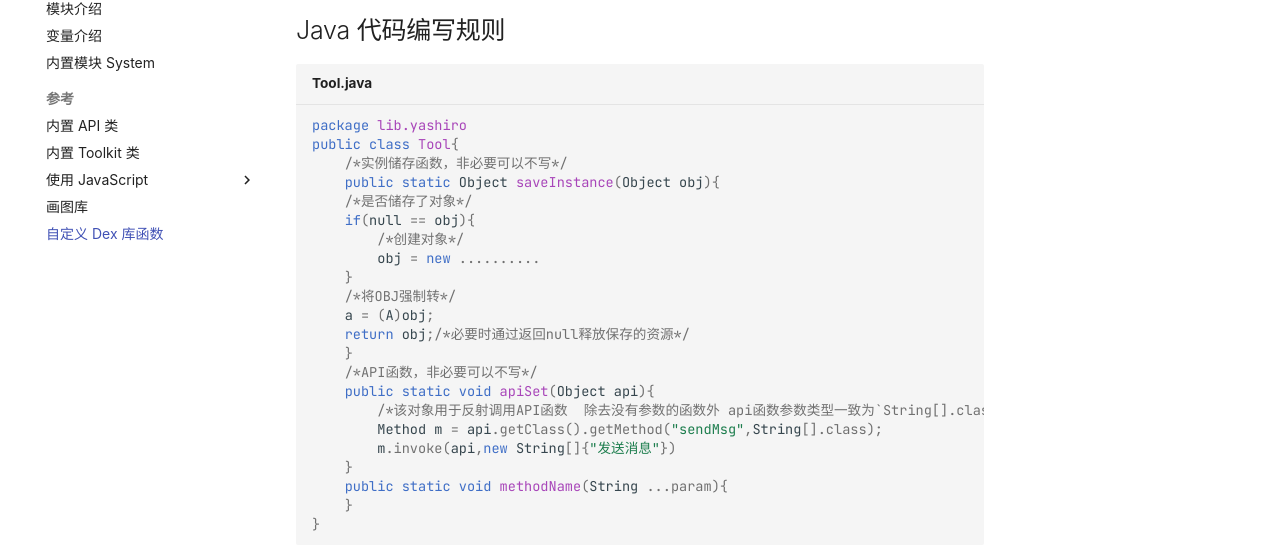
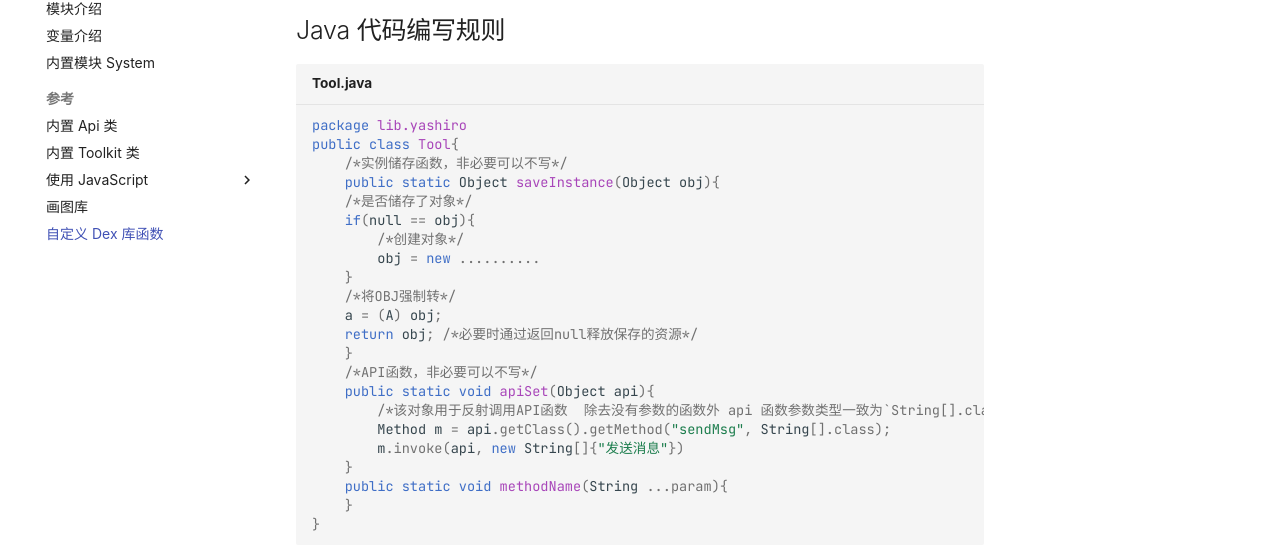
Before and after one commit to Miaow233/MEJS-Framework, an MkDocs documentation site: the page built from docs/Medic/reference/libs/java.md, in a window 1280 px wide and 1267 px high. Shown: the part 347-892 px from the top of the window. Built offline with MkDocs 1.6.1 and Material for MkDocs 9.7.7, drawn with Linux system fonts in a browser that asks for light colours; comment, search, counter and statistics services are not loaded.

Commit message:
Update docs

```diff
--- a/docs/Medic/reference/libs/java.md
+++ b/docs/Medic/reference/libs/java.md
@@ -17,14 +17,14 @@ public class Tool{
         obj = new ..........
     }
     /*将OBJ强制转*/
-    a = (A)obj;
-    return obj;/*必要时通过返回null释放保存的资源*/
+    a = (A) obj;
+    return obj; /*必要时通过返回null释放保存的资源*/
     }
     /*API函数，非必要可以不写*/
     public static void apiSet(Object api){
-        /*该对象用于反射调用API函数  除去没有参数的函数外 api函数参数类型一致为`String[].class`*/
-        Method m = api.getClass().getMethod("sendMsg",String[].class);
-        m.invoke(api,new String[]{"发送消息"})
+        /*该对象用于反射调用API函数  除去没有参数的函数外 api 函数参数类型一致为`String[].class`*/
+        Method m = api.getClass().getMethod("sendMsg", String[].class);
+        m.invoke(api, new String[]{"发送消息"})
     }
     public static void methodName(String ...param){
     }
--- a/mkdocs.yml
+++ b/mkdocs.yml
@@ -86,7 +86,7 @@ nav:
           - 变量介绍: Medic/basic/value.md
           - 内置模块 System: Medic/basic/system.md
       - 参考:
-          - 内置 API 类: Medic/reference/api.md
+          - 内置 Api 类: Medic/reference/api.md
           - 内置 Toolkit 类: Medic/reference/toolkit.md
           - 使用 JavaScript:
               - 内置 JavaScript 支持库: Medic/reference/libs/javascript.md
```
Also changed, not shown: docs/Medic/quickstart.md (+0 -4 lines).
